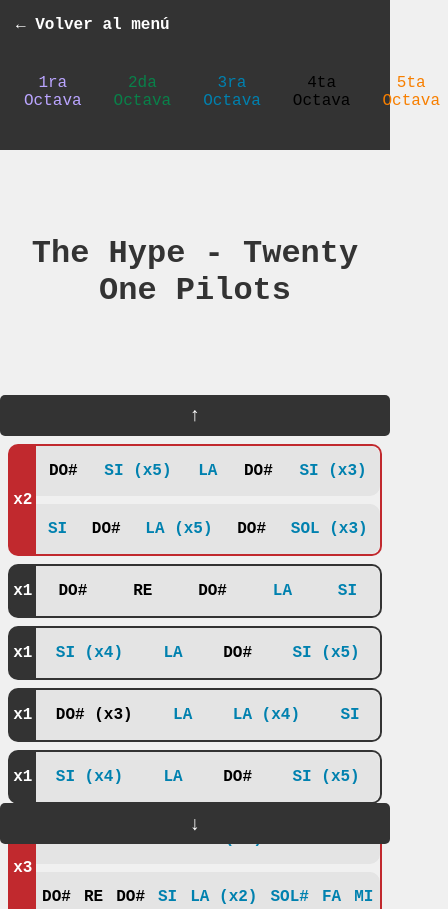
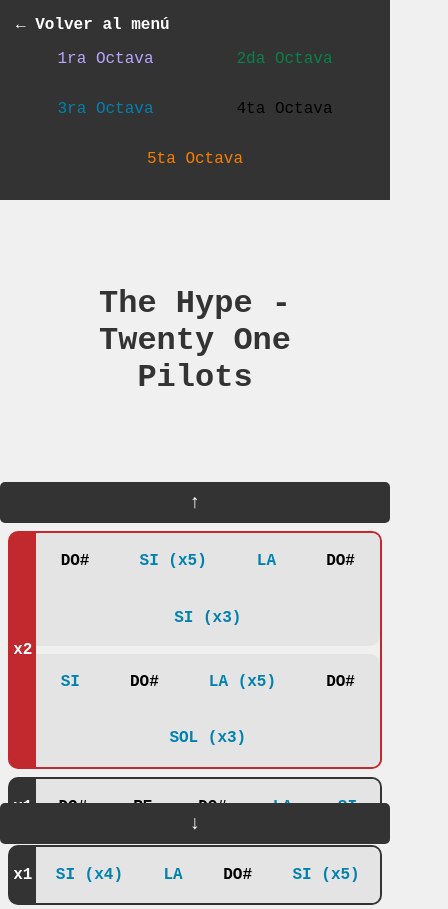
Before and after one commit to AgusGolden/CancionesPiano, a plain HTML site: page canciones/The_Hype.html in a window 390 px wide. Shown: the top 909 px of the page, 448 px wide, since content can reach past the window. Drawn offline with Linux system fonts and the light colour scheme.

Commit message:
Nueva Actualización

```diff
--- a/canciones/The_Hype.html
+++ b/canciones/The_Hype.html
@@ -203,5 +203,7 @@
 
   </main>
 
+  <script src="canciones.js" defer></script>
+
 </body>
 </html>
--- a/canciones/canciones.css
+++ b/canciones/canciones.css
@@ -3,14 +3,17 @@ html {
     /* background-color: black; */
     font-size: 16px;
     box-sizing: border-box;
-    /* max-width: 1000px;
-    margin: 0 auto; */
+    width: 100%;
+    max-width: 100%;
+    box-sizing: border-box;
+    margin: 0 auto;
+    /* overflow-x: hidden; */
 }
 
 header h1{
     text-align: center;
     color: #333;
-    padding: 2em 0;
+    padding: 2em 1em;
 }
 
 body {
@@ -30,6 +33,7 @@ nav {
     padding: 0 1em;
     box-sizing: border-box;
     display: flex;
+    flex-wrap: wrap;
     justify-content: space-between;
     align-items: center;
     background-color: #333;
@@ -39,7 +43,9 @@ nav a {
     text-decoration: none;
     color: white;
     font-weight: bold;
-
+    height: 2em;
+    align-content: center;
+    min-height: 60px;
 }
 nav a:hover{
     font-size: 1.3em;
@@ -49,8 +55,17 @@ nav a:hover{
 
 .header-octavas {
     display: flex;
+    flex-wrap: wrap;
     justify-content: space-around;
-    gap: 1em;
+    /* de 769px de ancho a 772px de ancho posible bug.
+    (no aplicaria el space between en este rango) */
+    /* gap: 1em; */
+}
+.header-octavas p {
+    text-align: center;
+    border-radius: 10px;
+    padding: 1em ;
+    transition: .3s;
  }
 
 .content-notas {
@@ -120,37 +135,36 @@ section {
 
 article {
     display: flex;
+    flex-wrap: wrap;
     justify-content: space-around;
     background-color: #e4e4e4;
     border-radius: 10px;
+    align-items: center;
 }
-/* article p{
-    border-right: solid 1px green;
-} */
-.header-octavas p {
+article p {
+    margin: .7em;
+    padding: .5em .5em;
     text-align: center;
     border-radius: 10px;
-    padding: .5em ;
-    transition: .3s;
 }
 .oct1 {
     color: #BAA5FF;
 }
-.oct1:hover {
+.oct1:hover, .oct1.activa{
     background-color: #BAA5FF;
     color:white;
 }
 .oct2 {
     color: #09814A;
 }
-.oct2:hover {
+.oct2:hover, .oct2.activa {
     background-color: #09814A;
     color:white;
 }
 .oct3 {
     color: #0081AF;
 }
-.oct3:hover {
+.oct3:hover, .oct3.activa {
     background-color: #0081AF;
     color:white;
 }
@@ -158,14 +172,14 @@ article {
     /* color: white; */
     color: black;
 }
-.oct4:hover {
+.oct4:hover, .oct4.activa {
     background-color: black;
     color:white;
 }
 .oct5 {
     color: #F77F00;
 }
-.oct5:hover {
+.oct5:hover, .oct5.activa {
     background-color: #F77F00;
     color:white;
 }
@@ -199,9 +213,21 @@ input[type="button"].btn-bajar {
         display: inline-block;
         padding: 1em;
     }
-
     .header-octavas {
-    padding-top: 1em;
+        flex-wrap:wrap;
+        /* resolver para que se bajen equitativamente
+        si se pasa del ancho, en vez de que baje de a 1.*/
+    }
+    .header-octavas p {
+        margin-bottom: 0;
+    }
 }
 
+@media (max-width: 480px) {
+  .header-octavas {
+    flex-wrap:wrap;
   }
+  .header-octavas p {
+    margin: 0;
+  }
+}
--- /dev/null
+++ b/canciones/canciones.js
@@ -0,0 +1,33 @@
+document.addEventListener("DOMContentLoaded", () => {
+  // Espera a que todo el HTML esté cargado antes de ejecutar el script
+
+  const notas = document.querySelectorAll(".header-octavas p, article p");
+  // Selecciona todos los elementos <p> dentro de .header-octavas y <article>
+
+  notas.forEach(nota => {
+    // Itera sobre cada una de esas notas
+
+    nota.addEventListener("click", () => {
+      // Le agrega un evento "click" a cada nota
+
+      nota.classList.toggle("activa");
+      // Si la nota ya tiene la clase 'activa', se la quita; si no la tiene, se la agrega.
+      // Esto permite que la nota quede "marcada" visualmente.
+
+      void nota.offsetHeight;
+      // Forza un "reflow" (se usa a veces para reiniciar animaciones CSS, aunque aquí no es necesario)
+
+      const texto = nota.textContent.trim().split(" ")[0];
+      // Obtiene el texto interno de la nota, por ejemplo "DO#" o "LA", ignorando espacios.
+
+      const nombre = texto.replace("#", "s");
+      // Reemplaza "#" por "s" para hacer coincidir con nombres de archivos (DO# -> DOs)
+
+      const audio = new Audio(`sounds/${nombre}.wav`);
+      // Crea un nuevo objeto de audio usando el archivo correspondiente en la carpeta 'sounds'
+
+      audio.play().catch(err => console.warn("Error al reproducir:", err));
+      // Reproduce el sonido. Si ocurre un error (por ejemplo, archivo no encontrado), lo muestra por consola.
+    });
+  });
+});
```
Lines whose indentation alone changed are shown as unchanged.
